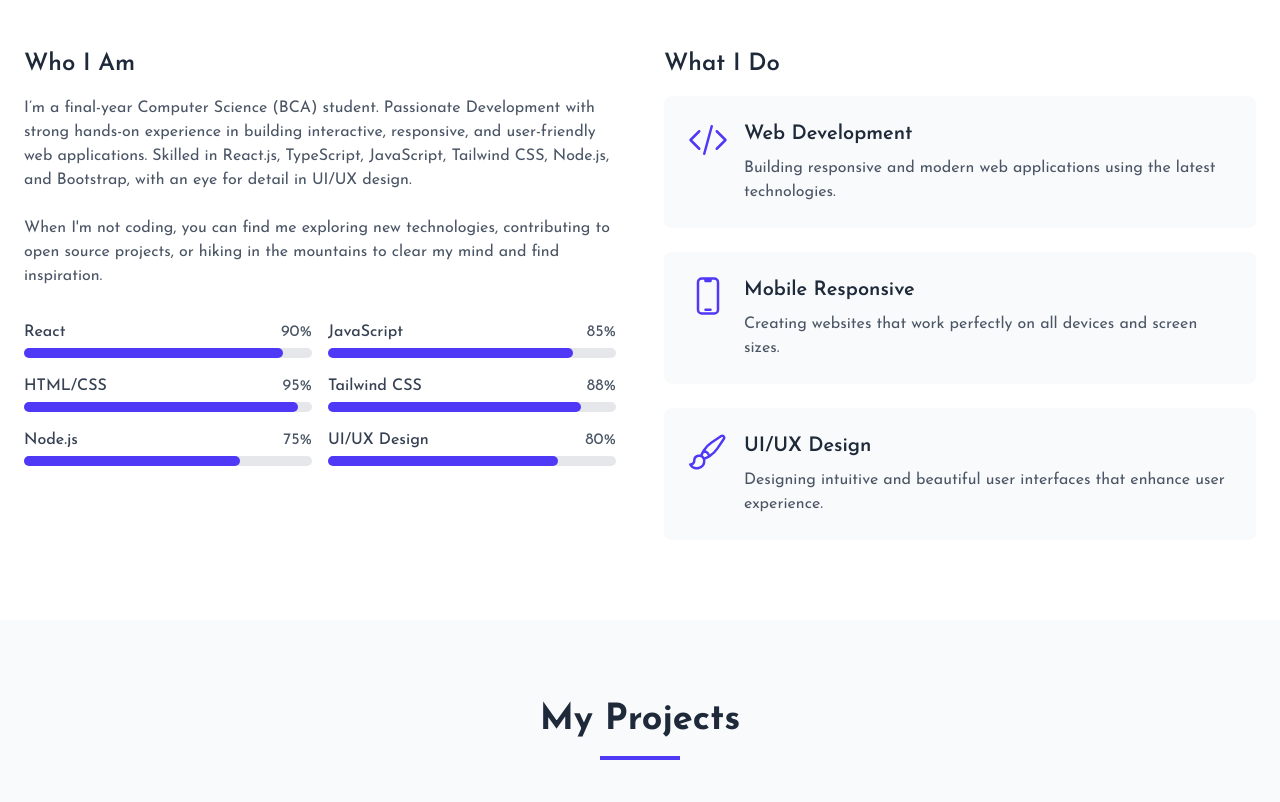
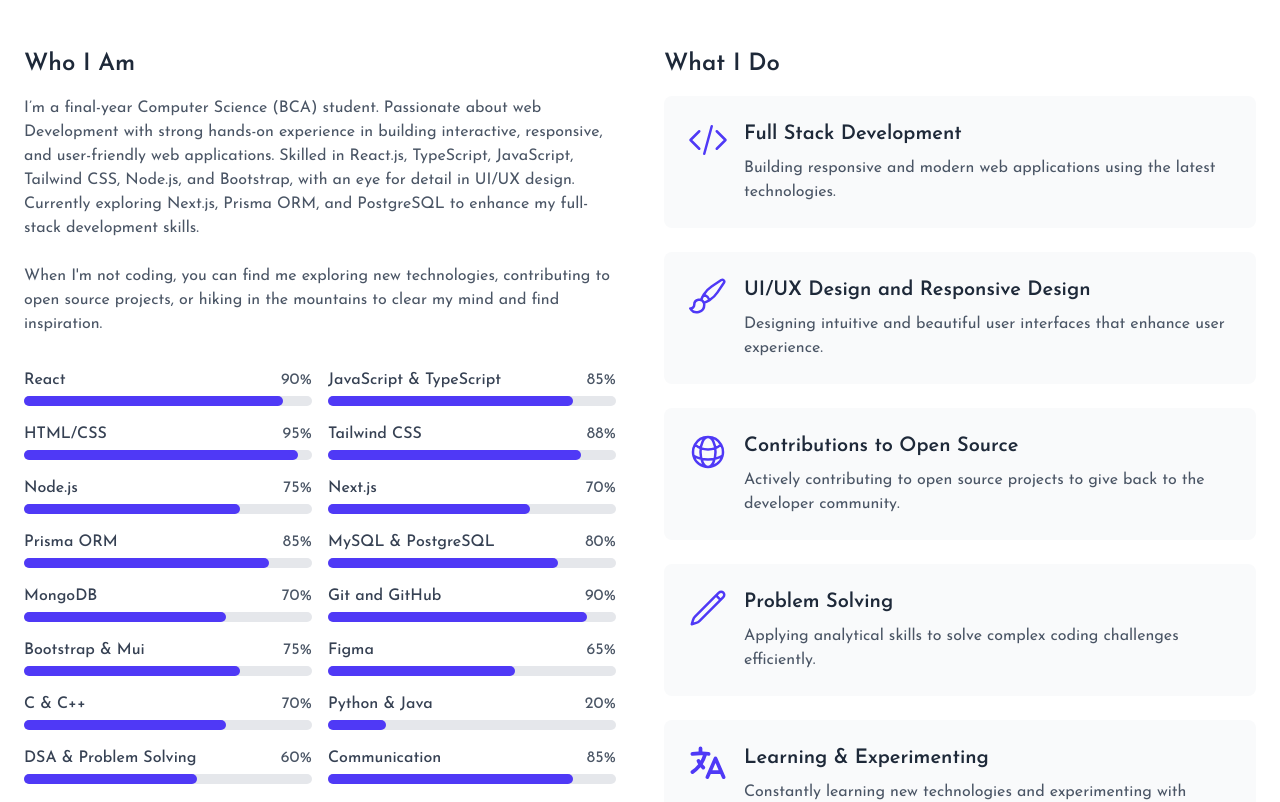
Before and after one commit to imanchalsingh/PORTFOLiO, a React (Vite) app: page / in a window 1280 px wide. Shown: the part 940-1742 px from the top of the page. Built offline with nearby package versions, Linux system fonts and the light colour scheme; a web font is replaced by a local one.

Commit message:
updated and commited changes

```diff
--- a/src/components/About.jsx
+++ b/src/components/About.jsx
@@ -2,18 +2,31 @@
 import React from "react";
 import {
   CodeBracketIcon,
-  DevicePhoneMobileIcon,
+  GlobeAltIcon,
   PaintBrushIcon,
+  PencilIcon,
 } from "@heroicons/react/24/outline";
+import { LanguageIcon } from "@heroicons/react/16/solid";
 
 const About = () => {
   const skills = [
     { name: "React", level: 90 },
-    { name: "JavaScript", level: 85 },
+    { name: "JavaScript & TypeScript", level: 85 },
     { name: "HTML/CSS", level: 95 },
     { name: "Tailwind CSS", level: 88 },
     { name: "Node.js", level: 75 },
-    { name: "UI/UX Design", level: 80 },
+    { name: "Next.js", level: 70 },
+    { name: "Prisma ORM", level: 85 },
+    { name: "MySQL & PostgreSQL", level: 80 },
+    { name: "MongoDB", level: 70 },
+    { name: "Git and GitHub", level: 90 },
+    { name: "Bootstrap & Mui", level: 75 },
+    { name: "Figma", level: 65 },
+    { name: "C & C++", level: 70 },
+    { name: "Python & Java", level: 20 },
+    { name: "DSA & Problem Solving", level: 60 },
+    { name: "Communication", level: 85 },
+
   ];
 
   const services = [
@@ -21,26 +34,42 @@
       icon: (
         <CodeBracketIcon className="h-10 w-10 text-indigo-600 dark:text-indigo-400" />
       ),
-      title: "Web Development",
+      title: "Full Stack Development",
       description:
         "Building responsive and modern web applications using the latest technologies.",
     },
     {
       icon: (
-        <DevicePhoneMobileIcon className="h-10 w-10 text-indigo-600 dark:text-indigo-400" />
+        <PaintBrushIcon className="h-10 w-10 text-indigo-600 dark:text-indigo-400" />
       ),
-      title: "Mobile Responsive",
+      title: "UI/UX Design and Responsive Design",
       description:
-        "Creating websites that work perfectly on all devices and screen sizes.",
+        "Designing intuitive and beautiful user interfaces that enhance user experience.",
     },
     {
       icon: (
-        <PaintBrushIcon className="h-10 w-10 text-indigo-600 dark:text-indigo-400" />
+        <GlobeAltIcon className="h-10 w-10 text-indigo-600 dark:text-indigo-400" />
       ),
-      title: "UI/UX Design",
+      title: "Contributions to Open Source",
       description:
-        "Designing intuitive and beautiful user interfaces that enhance user experience.",
+        "Actively contributing to open source projects to give back to the developer community.",
     },
+    {
+      icon: (
+        <PencilIcon className="h-10 w-10 text-indigo-600 dark:text-indigo-400" />
+      ),
+      title: "Problem Solving",
+      description:
+        "Applying analytical skills to solve complex coding challenges efficiently.",
+    },
+    {
+      icon: (
+        <LanguageIcon className="h-10 w-10 text-indigo-600 dark:text-indigo-400" />
+      ),
+      title: "Learning & Experimenting",
+      description:
+        "Constantly learning new technologies and experimenting with innovative solutions.",
+    }
   ];
 
   return (
@@ -57,11 +86,13 @@
               Who I Am
             </h3>
             <p className="text-gray-600 dark:text-gray-400 mb-6">
-              I’m a final-year Computer Science (BCA) student. Passionate
+              I’m a final-year Computer Science (BCA) student. Passionate about web
               Development with strong hands-on experience in building
               interactive, responsive, and user-friendly web applications.
               Skilled in React.js, TypeScript, JavaScript, Tailwind CSS,
               Node.js, and Bootstrap, with an eye for detail in UI/UX design.
+              Currently exploring Next.js, Prisma ORM, and PostgreSQL to enhance my
+              full-stack development skills.
             </p>
             <p className="text-gray-600 dark:text-gray-400 mb-6">
               When I'm not coding, you can find me exploring new technologies,
--- a/src/components/Certificates.jsx
+++ b/src/components/Certificates.jsx
@@ -26,6 +26,8 @@
 import chatgpt from "./certificates/chatgptcc.png";
 import expressjssl from "./certificates/expressjssl.png";
 import fullstacksl from "./certificates/full-stack-sl.png";
+import ai_assiated from "./certificates/ai-assited.png";
+import cs_fundamentals from "./certificates/cs-fundamentals.png";
 
 const Certificates = () => {
   const [viewMode, setViewMode] = useState("horizontal"); // "horizontal" or "grid"
@@ -33,6 +35,24 @@
   const certificates = [
     {
       id: 1,
+      title: "Ai Assisted Development",
+      issuer: "Coding Ninjas",
+      date: "October 2025",
+      credentialLink: "#",
+      skills: ["AI", "Machine Learning", "NLP"],
+      image: ai_assiated,
+    },
+    {
+      id: 2,
+      title: "Computer Science Fundamentals",
+      issuer: "Coding Ninjas",
+      date: "October 2025",
+      credentialLink: "#",
+      skills: ["Data Structures", "Algorithms", "Problem Solving"],
+      image: cs_fundamentals,
+    },
+    {
+      id: 3,
       title: "Full Stack Development",
       issuer: "SimpliLearn|Skillup",
       date: "October 2025",
@@ -41,7 +61,7 @@
       image: fullstacksl,
     },
     {
-      id: 2,
+      id: 4,
       title: "Express.js",
       issuer: "SimpliLearn|Skillup",
       date: "October 2025",
@@ -50,7 +70,7 @@
       image: expressjssl,
     },
     {
-      id: 3,
+      id: 5,
       title: "ChatGPT",
       issuer: "Coding Ninjas",
       date: "September 2025",
@@ -59,7 +79,7 @@
       image: chatgpt,
     },
     {
-      id: 4,
+      id: 5,
       title: "Web Development",
       issuer: "SoloLearn",
       date: "August 2024",
@@ -68,7 +88,7 @@
       image: webdev,
     },
     {
-      id: 5,
+      id: 6,
       title: "Front End Development",
       issuer: "SoloLearn",
       date: "October 2024",
@@ -77,7 +97,7 @@
       image: FrontendSololearn,
     },
     {
-      id: 6,
+      id: 7,
       title: "Problem Solving",
       issuer: "Hackerrank",
       date: "August 2024",
@@ -86,7 +106,7 @@
       image: problemsolvinghk,
     },
     {
-      id: 7,
+      id: 8,
       title: "JavaScript Basics",
       issuer: "Hackerrank",
       date: "August 2024",
@@ -95,7 +115,7 @@
       image: jshk,
     },
     {
-      id: 8,
+      id: 9,
       title: "AngularJS",
       issuer: "SoloLearn | Google",
       date: "August 2024",
@@ -104,7 +124,7 @@
       image: angular,
     },
     {
-      id: 9,
+      id: 10,
       title: "The Complete JavaScript Course 2024: From Zero to Expert!",
       issuer: "Udemy",
       date: "August 2024",
@@ -113,7 +133,7 @@
       image: jsudemy,
     },
     {
-      id: 10,
+      id: 11,
       title: "React Basic",
       issuer: "Hackerrank",
       date: "August 2024",
@@ -122,7 +142,7 @@
       image: Reacthk,
     },
     {
-      id: 11,
+      id: 12,
       title: "Introduction to C++",
       issuer: "SoloLearn",
       date: "June 2025",
@@ -131,7 +151,7 @@
       image: CppSololearn,
     },
     {
-      id: 12,
+      id: 13,
       title: "JavaScript Web Projects",
       issuer: "Udemy",
       date: "May 2024",
@@ -140,7 +160,7 @@
       image: udemyjs20project,
     },
     {
-      id: 13,
+      id: 14,
       title: "Introduction to JavaScript",
       issuer: "SoloLearn",
       date: "August 2024",
@@ -149,7 +169,7 @@
       image: jssololearn,
     },
     {
-      id: 14,
+      id: 15,
       title: "Python Basic",
       issuer: "Hackerrank",
       date: "August 2024",
@@ -158,7 +178,7 @@
       image: pythonBasichk,
     },
     {
-      id: 15,
+      id: 16,
       title: "Introduction to Python Programming",
       issuer: "SoloLearn",
       date: "September 2024",
@@ -167,7 +187,7 @@
       image: pythonsololearn,
     },
     {
-      id: 16,
+      id: 17,
       title: "Fundamentals of HTML5",
       issuer: "Coding Ninjas",
       date: "September 2025",
@@ -176,7 +196,7 @@
       image: FundamentalhtmlCN,
     },
     {
-      id: 17,
+      id: 18,
       title: "Fundamentals of CSS",
       issuer: "Coding Ninjas",
       date: "September 2025",
@@ -185,7 +205,7 @@
       image: FundamentalCSSCN,
     },
     {
-      id: 18,
+      id: 19,
       title: "CSS Bsics",
       issuer: "Hackerrank",
       date: "August 2024",
@@ -194,7 +214,7 @@
       image: csshk,
     },
     {
-      id: 19,
+      id: 20,
       title: "Introduction to HTML",
       issuer: "SoloLearn",
       date: "August 2024",
@@ -203,7 +223,7 @@
       image: html,
     },
     {
-      id: 20,
+      id: 21,
       title: "50 Projects in 50 Days - HTML, CSS & JavaScript",
       issuer: "Udemy",
       date: "May 2024",
@@ -212,7 +232,7 @@
       image: udemyhtmlcssjschallenge,
     },
     {
-      id: 21,
+      id: 22,
       title: "Build Responsive Real-World Websites with HTML and CSS",
       issuer: "Udemy",
       date: "May 2023",
@@ -277,8 +297,7 @@
           <div className="mt-6 md:mt-0 flex space-x-2 bg-gray-100 dark:bg-gray-800 rounded-lg p-1">
             <button
               onClick={() => setViewMode("horizontal")}
-              className={`flex items-center px-4 py-2 rounded-md text-sm font-medium ${
-                viewMode === "horizontal"
+              className={`flex items-center px-4 py-2 rounded-md text-sm font-medium ${viewMode === "horizontal"
                 ? "bg-indigo-600 text-white"
                 : "text-gray-700 dark:text-gray-300"
                 }`}
@@ -288,8 +307,7 @@
             </button>
             <button
               onClick={() => setViewMode("grid")}
-              className={`flex items-center px-4 py-2 rounded-md text-sm font-medium ${
-                viewMode === "grid"
+              className={`flex items-center px-4 py-2 rounded-md text-sm font-medium ${viewMode === "grid"
                 ? "bg-indigo-600 text-white"
                 : "text-gray-700 dark:text-gray-300"
                 }`}
@@ -301,8 +319,7 @@
         </div>
 
         <div
-          className={`${
-            viewMode === "horizontal"
+          className={`${viewMode === "horizontal"
             ? "flex overflow-x-auto pb-6 space-x-6 scrollbar-thin scrollbar-thumb-indigo-600 scrollbar-track-gray-100 dark:scrollbar-track-gray-800"
             : "grid grid-cols-1 md:grid-cols-2 lg:grid-cols-3 gap-6"
             }`}
@@ -311,8 +328,7 @@
           {certificates.map((certificate) => (
             <div
               key={certificate.id}
-              className={`bg-gray-50 dark:bg-gray-800 rounded-xl p-6 shadow-lg hover:shadow-xl transition-shadow duration-300 ${
-                viewMode === "horizontal" ? "min-w-[350px]" : ""
+              className={`bg-gray-50 dark:bg-gray-800 rounded-xl p-6 shadow-lg hover:shadow-xl transition-shadow duration-300 ${viewMode === "horizontal" ? "min-w-[350px]" : ""
                 }`}
             >
               <div className="flex items-start mb-4">
--- a/src/components/Experience.jsx
+++ b/src/components/Experience.jsx
@@ -7,16 +7,27 @@
     {
       id: 1,
       type: "Internship",
+      role: "Web Development and Designing Intern",
+      company: "Oasis Infobyte",
+      period: "Nov 2025 - Nov 2025",
+      office: "Satya Niketan, New Delhi, India",
+      location: "Remote",
+      description:
+        "Worked on full-stack development using Next.js, Prisma, and PostgreSQL. Focused on building responsive UIs, REST APIs, and seamless integration between client and server.",
+    },
+    {
+      id: 2,
+      type: "Internship",
       role: "Web Development Intern",
       company: "CodeClause",
       period: "Oct 2025 - Nov 2025",
       office: "Pune, Maharashtra, India",
       location: "Remote",
       description:
-        "Working on building full-stack web applications using React for front-end and Node.js with Express and databases for back-end. Focused on creating responsive UIs, REST APIs, and seamless integration between client and server.",
+        "Built and Optimized web applications with Next.js and Tailwind CSS. Gained experience in responsive design, state management, and performance optimization.",
     },
     {
-      id: 2,
+      id: 3,
       type: "Internship",
       role: "Full-Stack Development Intern",
       company: "CodeAlpha",
@@ -24,12 +35,12 @@
       office: "Lucknow, Uttar Pradesh, India",
       location: "Remote",
       description:
-        "Contributing to full-stack projects with MERN stack, focusing on REST APIs, authentication, and scalable web apps.",
+        "Contributed to full-stack projects with MERN stack, focusing on REST APIs, authentication, and scalable web apps.",
     },
     {
-      id: 3,
+      id: 4,
       type: "Internship",
-      role: "Web Developer",
+      role: "Web Development Intern",
       company: "CodSoft",
       period: "Sep 2025 - Oct 2025",
       office: "Kolkata, West Bengal, India",
@@ -38,10 +49,10 @@
         "Gained hands-on experience in web development, UI/UX improvement, and real-world project workflows.",
     },
     {
-      id: 4,
+      id: 5,
       type: "Internship",
-      role: "Front-End Engineer",
-      company: "Tech Training Program",
+      role: "Front-End Engineer Intern",
+      company: "Stealth Startup",
       period: "Aug 2025 - Sep 2025",
       office: "Bengaluru, Karnataka, India",
       location: "Remote",
@@ -67,18 +78,16 @@
             {experiences.map((item, index) => (
               <div
                 key={item.id}
-                className={`flex flex-col md:flex-row ${
-                  index % 2 === 0 ? "md:flex-row-reverse" : ""
-                }`}
+                className={`flex flex-col md:flex-row ${index % 2 === 0 ? "md:flex-row-reverse" : ""
+                  }`}
               >
                 <div className="md:w-1/2"></div>
 
                 <div className="absolute left-0 md:left-1/2 -ml-2.5 md:-ml-3.5 w-5 h-5 md:w-7 md:h-7 rounded-full bg-indigo-600 border-4 border-white dark:border-gray-800 shadow-lg transform -translate-x-1/2"></div>
 
                 <div
-                  className={`md:w-1/2 p-4 md:p-6 ${
-                    index % 2 === 0 ? "md:pr-8" : "md:pl-8"
-                  }`}
+                  className={`md:w-1/2 p-4 md:p-6 ${index % 2 === 0 ? "md:pr-8" : "md:pl-8"
+                    }`}
                 >
                   <div className="bg-white dark:bg-gray-900 rounded-xl p-6 shadow-lg hover:shadow-xl transition-shadow duration-300">
                     <div className="flex items-start mb-4">
--- a/src/components/Hero.jsx
+++ b/src/components/Hero.jsx
@@ -18,7 +18,7 @@
               </span>
             </h1>
             <h2 className="text-2xl md:text-3xl text-gray-600 dark:text-gray-300 mb-6">
-              Web Developer
+              Full Stack Developer
             </h2>
             <p className="text-lg text-gray-600 dark:text-gray-400 mb-8 max-w-lg">
               From crafting simple landing pages to developing complex,
```
Also changed, not shown: src/components/certificates/ai-assited.png (added), src/components/certificates/cs-fundamentals.png (added). Lines whose indentation alone changed are shown as unchanged.
